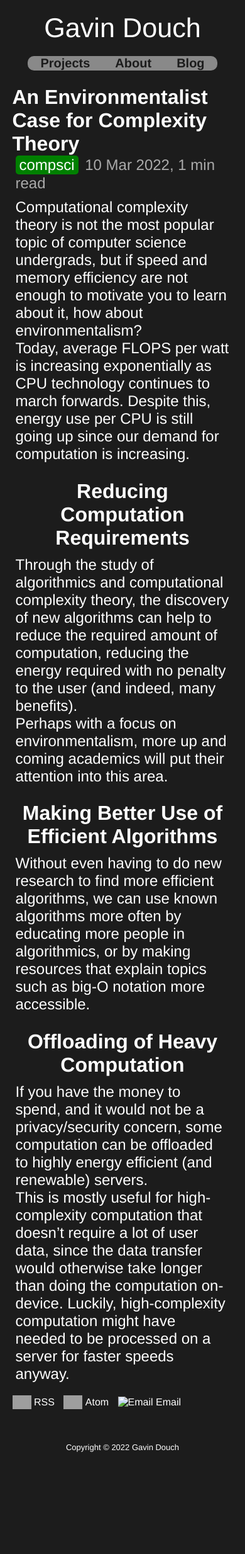
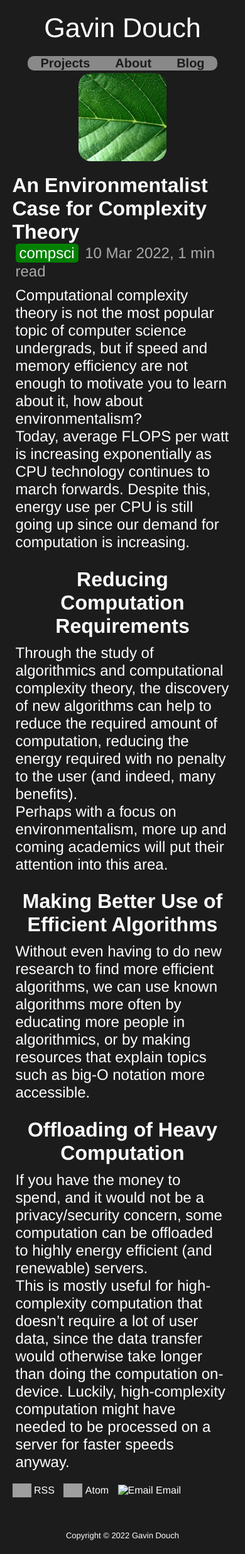
Before and after one commit to Coedice/website, a Jekyll site: the page built from _posts/2022-03-10-an-environmentalist-case-for-complexity-theory.md, in a window 390 px wide. Shown: the whole page at 63% size. Built offline with Jekyll 4.4.1, drawn with Linux system fonts in a browser that asks for light colours; comment, search, counter and statistics services are not loaded; before the commit the page ends 2328 px from its top, so only the background shows below that; grey boxes are pictures that could not be loaded.

Commit message:
Make blog post icons appear blog posts on mobile

```diff
--- a/_sass/blog.scss
+++ b/_sass/blog.scss
@@ -289,6 +289,9 @@ div#subscriptionButtons {
   }
 
   img#blogPostIcon {
-    display: none;
+    float: none;
+    display: block;
+    margin: 0 auto 20px auto;
+    width: 140px;
   }
 }
```
